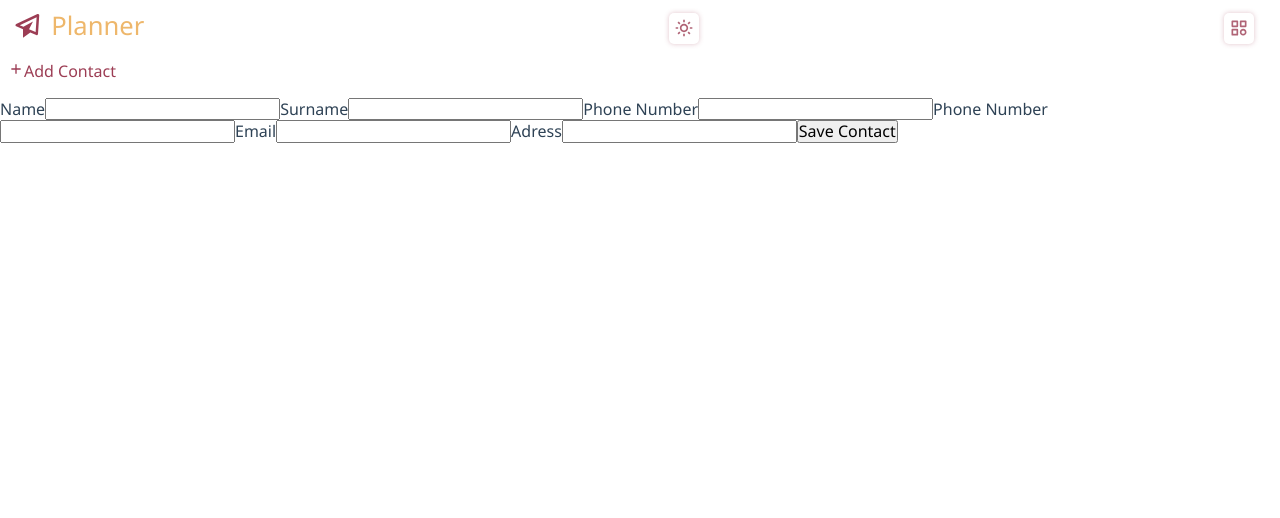
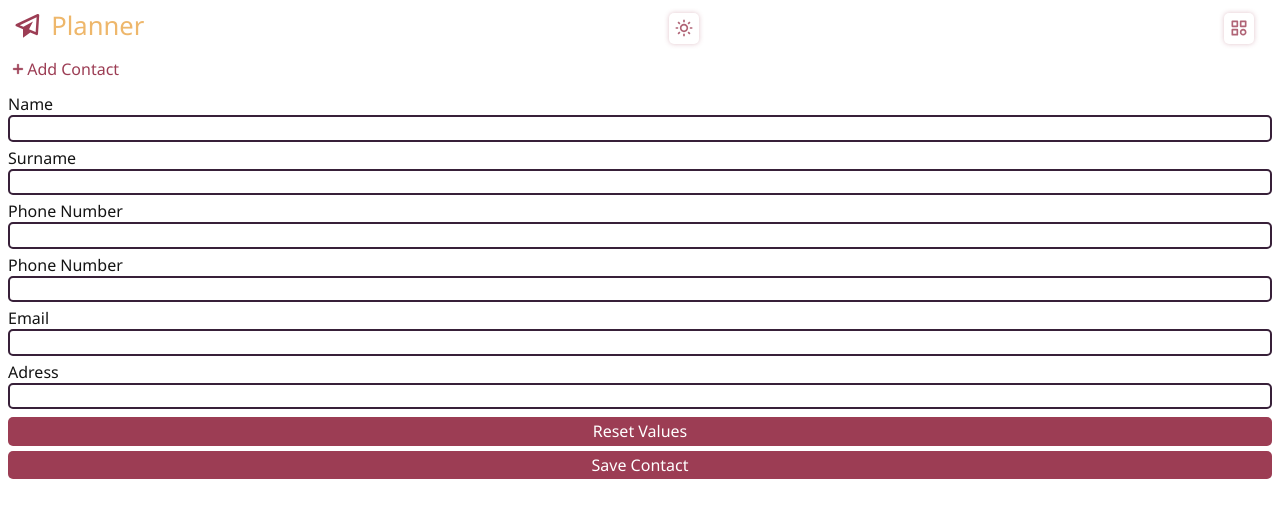
Before and after one commit to KainNhantumbo/Planner-App, a React (Create React App) app: page /contacts/add in a window 1280 px wide. Shown: the top 518 px of the page. Built offline with nearby package versions, Linux system fonts and the light colour scheme.

Commit message:
Feature: Added styling to ContactsForm component.

```diff
--- a/src/pages/Contacts.jsx
+++ b/src/pages/Contacts.jsx
@@ -1,3 +1,5 @@
+
+
 const Contacts = () => {
   return (
     <div>
--- a/src/pages/ContactsForm.jsx
+++ b/src/pages/ContactsForm.jsx
@@ -26,9 +26,11 @@ const ContactsForm = () => {
 				<input type='email' name='email' />
         <label htmlFor="adress">Adress</label>
         <input type="text" name="adress" id="" />
-        <button type='submit'>
+        <button type="reset">Reset Values</button>
+				<button type='submit'>
           Save Contact
         </button>
+
 			</form>
 		</FormContainer>
 	);
--- a/src/styles/colors.js
+++ b/src/styles/colors.js
@@ -2,7 +2,7 @@ export const colors = {
 	primaryColor: '156, 61, 84',
 	secondaryColor: '238, 183, 107',
 	backgroundColor: '255, 255, 25',
-	textColor: '255, 255, 255',
+	textColor: '20,20,20',
 	darkColor: '56, 32, 57',
 	whiteColor: '255, 255, 255',
   shadows: '0, 174, 239'
--- a/src/styles/contact-form.js
+++ b/src/styles/contact-form.js
@@ -9,7 +9,55 @@ export const FormContainer = styled.section`
 
 	div {
 		margin-bottom: 1.2em;
-    padding: 0 .5em;
+		padding: 0 0.5em;
 		color: rgb(${colors.primaryColor});
+		span {
+      position: relative;
+      padding: 0 1.2em;
+      font-weight: 500;
+
+			svg {
+				position: absolute;
+        left: 2px;
+        stroke-width: 1px;
+			}
+		}
+	}
+
+	form {
+		display: flex;
+		flex-flow: column nowrap;
+		padding: 0 0.5em;
+
+		label {
+			margin-bottom: 0.2em;
+			font-weight: 500;
+			user-select: none;
+		}
+
+		input {
+			margin-bottom: 0.5em;
+			border-style: none;
+			border: 2px solid rgba(${colors.darkColor});
+			border-radius: 5px;
+			padding: 2px 5px;
+		}
+
+		button {
+			border: none;
+			border-style: none;
+			border-radius: 5px;
+			background: rgba(${colors.primaryColor});
+			padding: 5px;
+			color: rgb(${colors.whiteColor});
+			font-weight: 500;
+			margin-bottom: 5px;
+
+			:hover {
+				color: rgba(${colors.secondaryColor}, 1);
+				transform: scale(1.02);
+				transition: all 200ms ease-out;
+			}
+		}
 	}
 `;
--- a/src/styles/globalstyles.js
+++ b/src/styles/globalstyles.js
@@ -1,4 +1,5 @@
 import { createGlobalStyle } from 'styled-components';
+import { colors } from './colors';
 
 export const GlobalStyles = createGlobalStyle`
   * {
@@ -8,7 +9,13 @@ export const GlobalStyles = createGlobalStyle`
     font-family: Poppins, 'PT Sans', Montserrat;
   }
 
+  span, label {
+    user-select: none;
+  }
+
   body {
+    color: rgb(${colors.textColor});
     padding-top: 3.8em;
+    position: relative;
   }
 `;
--- a/src/styles/header.js
+++ b/src/styles/header.js
@@ -6,6 +6,8 @@ export const HeaderContainer = styled.section`
 	left: 0;
 	top: 0;
 	width: 100%;
+	z-index: 50;
+
 	.logoSection {
 		font-size: 1.6rem;
 		font-weight: 500;
```
Lines whose indentation alone changed are shown as unchanged.
